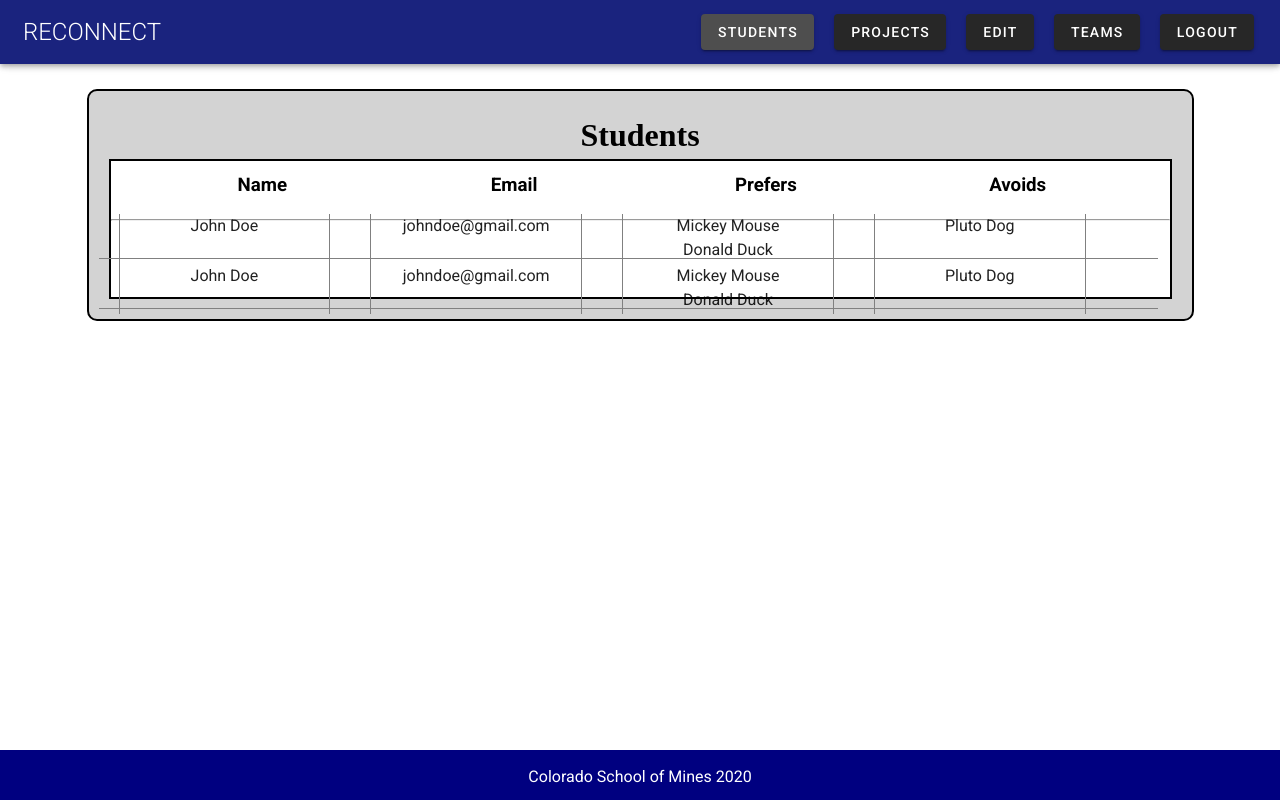
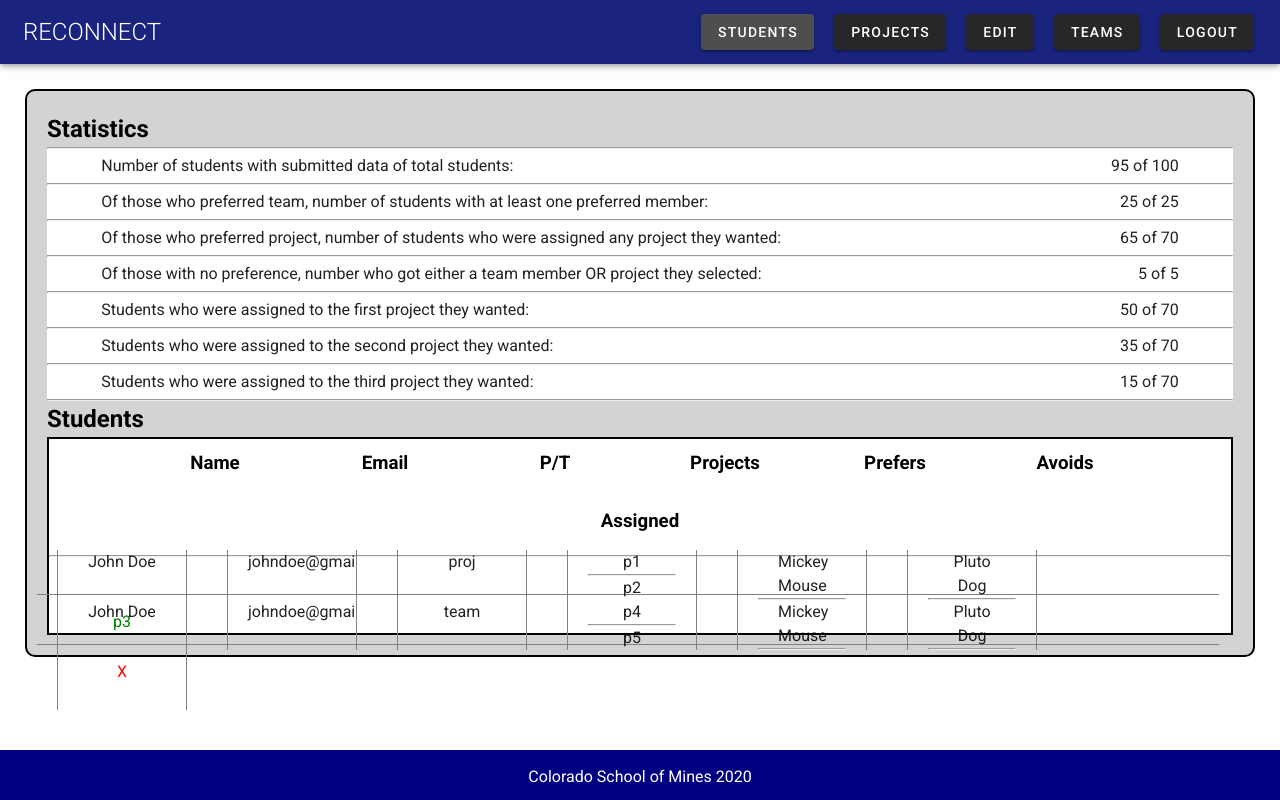
Before and after one commit to cpainterwakefield/fs-team-assembler, a Vue app in the folder reconnect/: page /admin in a window 1280 px wide. Built offline with nearby package versions, Linux system fonts and the light colour scheme.

Commit message:
frontend done?

```diff
--- a/reconnect/src/components/HeaderStudent.vue
+++ b/reconnect/src/components/HeaderStudent.vue
@@ -4,13 +4,18 @@
     <v-spacer/>
     <v-btn class="btn1" flat to="/student/">Profile</v-btn>
     <v-btn class="btn1" flat to="/student/edit">Edit</v-btn>
-    <v-btn class="btn1" flat href="http://cs-courses.mines.edu/csci370/FS2020S/ProjectList2020S.html" target="_blank">Projects</v-btn>
+    <v-btn class="btn1" flat :href=projLink target="_blank" >Projects</v-btn>
     <v-btn class="btn1" flat>Logout</v-btn>
   </v-app-bar>
 </template>
 
 <script>
   export default {
-    name: 'Header'
+    name: 'Header',
+    data() {
+      return {
+        projLink: "http://cs-courses.mines.edu/csci370/FS2020S/ProjectList2020S.html"
+      }
+    }
   }
 </script>
--- a/reconnect/src/views/admin/Edit.vue
+++ b/reconnect/src/views/admin/Edit.vue
@@ -3,15 +3,15 @@
   <Header />
   <div class="edit">
     <div class="add">
-      <h2 class="h2_1">Add Student(s)</h2>
+      <h2 class="h2_1">Add Student(s)/Project(s)</h2>
       <div class="add_element">
         <v-card>
           <v-card-text class="v-card-text1">
             <v-form v-model="valid">
-              <v-file-input label="Add All Students (JSON)" outlined accept=".txt" background-color="white" multiple></v-file-input>
+              <v-file-input label="Add Students (JSON)" outlined accept=".txt" background-color="white" multiple></v-file-input>
             </v-form>
           </v-card-text>
-          <v-card-actions>
+          <v-card-actions class="c1">
             <v-btn flat color="primary">Submit</v-btn>
           </v-card-actions>
         </v-card>
@@ -20,43 +20,14 @@
         <v-card>
           <v-card-text class="v-card-text1">
             <v-form v-model="valid">
-              <v-file-input label="Add Single Student (JSON)" outlined accept=".txt" background-color="white" multiple></v-file-input>
+              <v-file-input label="Add Projects (JSON)" outlined accept=".txt" background-color="white" multiple></v-file-input>
             </v-form>
           </v-card-text>
-          <v-card-actions>
+          <v-card-actions class="c1">
             <v-btn flat color="primary">Submit</v-btn>
           </v-card-actions>
         </v-card>
       </div>
-
-      <hr>
-
-      <h2 class="h2_1">Add Project(s)</h2>
-       <div class="add_element">
-        <v-card>
-          <v-card-text class="v-card-text1">
-            <v-form v-model="valid">
-              <v-file-input label="Add All Projects (JSON)" outlined accept=".txt" background-color="white" multiple></v-file-input>
-            </v-form>
-          </v-card-text>
-          <v-card-actions>
-            <v-btn flat color="primary">Submit</v-btn>
-          </v-card-actions>
-        </v-card>
-      </div>
-      <div class="add_element">
-        <v-card>
-          <v-card-text class="v-card-text1">
-            <v-form v-model="valid">
-              <v-file-input label="Add Single Project (JSON)" outlined accept=".txt" background-color="white" multiple></v-file-input>
-            </v-form>
-          </v-card-text>
-          <v-card-actions>
-            <v-btn flat color="primary">Submit</v-btn>
-          </v-card-actions>
-        </v-card>
-      </div>
-
       <hr>
 
       <h2 class="h2_1">Delete Students/Projects</h2>
@@ -67,7 +38,7 @@
               <v-select multiple label="Delete Student(s)" outlined background-color="white" :items=students v-model="team_pref"></v-select>
             </v-form>
           </v-card-text>
-          <v-card-actions>
+          <v-card-actions class="c1">
             <v-btn flat color="primary">Submit</v-btn>
           </v-card-actions>
         </v-card>
@@ -79,11 +50,16 @@
               <v-select multiple label="Delete Project(s)" outlined background-color="white" :items=projects v-model="team_pref"></v-select>
             </v-form>
           </v-card-text>
-          <v-card-actions>
+          <v-card-actions class="c1">
             <v-btn flat color="primary">Submit</v-btn>
           </v-card-actions>
         </v-card>
       </div>
+    </div>
+    <hr>
+    <div class="link">
+      <v-text-field class="bot" label="New Projects Link" v-model="link" background-color="white" filled />
+      <v-btn class="primary" flat>Submit</v-btn>
     </div>
     <hr>
     <div class="btn1">
@@ -108,7 +84,8 @@ export default {
       valid: true,
       students: ['s1', 's2'],
       student: "",
-      projects: ['p1', 'p2']
+      projects: ['p1', 'p2'],
+      link: ""
     }
   }
 }
@@ -168,4 +145,25 @@ export default {
   .error {
     margin: 10px;
   }
+
+  .c1 {
+    height: 50px;
+  }
+
+  .v-card-text1 {
+    height: 90px;
+  }
+
+  .link {
+    display: inline;
+    width: 90%;
+  }
+
+  .bot {
+    display: inline-block;
+    width: 80%;
+  }
+
+  .primary {
+  }
 </style>
--- a/reconnect/src/views/admin/Students.vue
+++ b/reconnect/src/views/admin/Students.vue
@@ -2,12 +2,40 @@
 <center>
   <Header />
   <div class="students">
-    <h1>Students</h1>
+    <h2>Statistics</h2>
+    <div class="stats">
+      <hr>
+      <div class="prompt">Number of students with submitted data of total students:</div>
+      <div class="resp">{{totalSubmitted}} of {{totalStudents}}</div>
+      <hr>
+      <div class="prompt">Of those who preferred team, number of students with at least one preferred member:</div>
+      <div class="resp">{{totalTeam1Mem}} of {{totalTeamPref}}</div>
+      <hr>
+      <div class="prompt">Of those who preferred project, number of students who were assigned any project they wanted:</div>
+      <div class="resp">{{totalProj1Proj}} of {{totalProjPref}}</div>
+      <hr>
+      <div class="prompt">Of those with no preference, number who got either a team member OR project they selected:</div>
+      <div class="resp">{{totalNoPref}} of {{totalTeamOrProj}}</div>
+      <hr>
+      <div class="prompt">Students who were assigned to the first project they wanted:</div>
+      <div class="resp">{{totalFirstProj}} of {{totalProjPref}}</div>
+      <hr>
+      <div class="prompt">Students who were assigned to the second project they wanted:</div>
+      <div class="resp">{{totalSecondProj}} of {{totalProjPref}}</div>
+      <hr>
+      <div class="prompt">Students who were assigned to the third project they wanted:</div>
+      <div class="resp">{{totalThirdProj}} of {{totalProjPref}}</div>
+      <hr>
+    </div>
+    <h2>Students</h2>
     <div class="table">
       <h3 class="head1">Name</h3>
       <h3 class="head1">Email</h3>
+      <h3 class="head1">P/T</h3>
+      <h3 class="head1">Projects</h3>
       <h3 class="head1">Prefers</h3>
       <h3 class="head1">Avoids</h3>
+      <h3 class="head1">Assigned</h3>
       <hr>
       <div class="row" v-for="student in students" :key="student.name">
         <div class="panel">
@@ -17,14 +45,29 @@
           <div class="list1">{{student.email}}</div>
         </div>
         <div class="panel">
+          <div class="list1">{{student.pt}}</div>
+        </div>
+        <div class="panel">
+          <div class="list1" v-for="(proj, i) in student.proj" :key="i">
+            <div class="list2">{{proj}}</div>
+            <hr>
+          </div>
+        </div>
+        <div class="panel">
           <div class="list1" v-for="(prefer, i) in student.pref" :key="i">
             <div class="list2">{{prefer}}</div>
+            <hr>
           </div>
         </div>
         <div class="panel">
           <div class="list1" v-for="(av, i) in student.avoid" :key="i">
             <div class="list2">{{av}}</div>
+            <hr>
           </div>
+        </div>
+        <div class="panel">
+         <div class="list1" v-if="student.assigned"><font color="green">{{student.assigned}}</font></div>
+         <div class="list1" v-else><font color="red">X</font></div>
         </div>
       </div>
     </div>
@@ -36,6 +79,7 @@
 
 import Header from '@/components/HeaderAdmin.vue'
 
+
 export default {
   name: 'Students',
   components: {
@@ -45,9 +89,21 @@ export default {
     return {
       valid: true,
       students: [
-        {name: 'John Doe', email: 'johndoe@gmail.com', pref: ['Mickey Mouse', 'Donald Duck', 'Goofy Dog'], avoid: ['Pluto Dog']},
-        {name: 'John Doe', email: 'johndoe@gmail.com', pref: ['Mickey Mouse', 'Donald Duck'], avoid: ['Pluto Dog']},
+        {name: 'John Doe', email: 'johndoe@gmail.com', pt: 'proj', proj: ['p1', 'p2', 'p3'], pref: ['Mickey Mouse', 'Donald Duck', 'Goofy Dog'], avoid: ['Pluto Dog'], assigned: 'p3'},
+        {name: 'John Doe', email: 'johndoe@gmail.com', pt: 'team', proj: ['p4', 'p5', 'p6'], pref: ['Mickey Mouse', 'Donald Duck'], avoid: ['Pluto Dog'], assigned: null},
       ],
+      totalStudents: 100,
+      totalSubmitted: 95,
+      totalTeamPref: 25,
+      totalTeam1Mem: 25,
+      totalProjPref: 70,
+      totalProj1Proj: 65,
+      totalNoPref: 5,
+      totalTeamOrProj: 5,
+      totalFirstProj: 50,
+      totalSecondProj: 35,
+      totalThirdProj: 15,
+
     }
   },
 }
@@ -82,7 +138,7 @@ export default {
   .students {
     border: 2px solid black;
     border-radius: 10px;
-    width: 90%;
+    width: 100%;
     padding: 20px;
     background: #D3D3D3;
     margin-bottom: 50px;
@@ -105,7 +161,6 @@ export default {
 
   .panel {
     display: inline-block;
-    width: 20%;
     margin-left: 20px;
     margin-right: 20px;
     margin-top: 5px;
@@ -114,11 +169,12 @@ export default {
     border-right: 1px solid grey;
     height: 50px;
     overflow: auto;
+    width: 11%;
   }
 
   .head1 {
     display: inline-block;
-    width: 20%;
+    width: 11%;
     margin-left: 20px;
     margin-right: 20px;
     margin-top: 10px;
@@ -135,8 +191,31 @@ export default {
   .row {
     height: 90px;
     width: 100%;
-    text-align: center;
     display: inline;
     border-bottom: 1px solid grey;
   }
+
+  .tab {
+    padding-left: 5px;
+    padding-right: 5px;
+  }
+
+  .prompt {
+    text-align: left;
+    margin: 5px;
+    width: 65%;
+    display: inline-block;
+  }
+
+  .resp {
+    margin: 5px;
+    text-align: right;
+    width: 25%;
+    display: inline-block;
+  }
+
+  .stats {
+    width: 100%;
+    background: white;
+  }
 </style>
--- a/reconnect/src/views/admin/teams/Teams.vue
+++ b/reconnect/src/views/admin/teams/Teams.vue
@@ -3,6 +3,7 @@
   <Header />
   <div class="run">
     <v-btn class="error" flat to="/admin/teams/edit">Edit</v-btn>
+    <v-btn class="primary" flat>Export</v-btn>
     <hr>
     <div class="left-list">
       <h2 class="h2_2">Remaining</h2>
```
